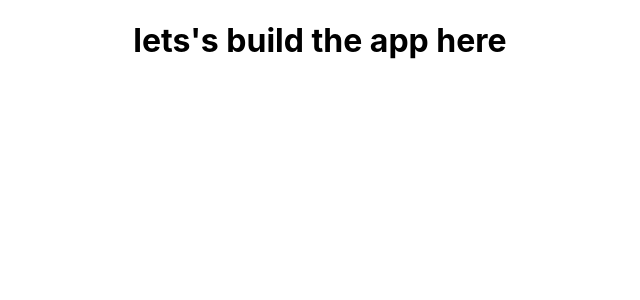
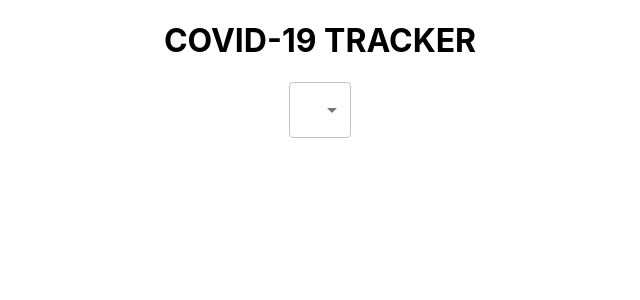
Before and after one commit to amadou-20/covid-19-tracker, a React (Create React App) app: page / in a window 1280 px wide. Shown: the top 300 px of the page, without its empty margins (320-960 px from the left). Built offline with nearby package versions, Linux system fonts and the light colour scheme.

Commit message:
this the select form

```diff
--- a/package.json
+++ b/package.json
@@ -3,6 +3,8 @@
   "version": "0.1.0",
   "private": true,
   "dependencies": {
+    "@material-ui/core": "^4.11.2",
+    "@material-ui/icons": "^4.11.2",
     "@testing-library/jest-dom": "^5.11.6",
     "@testing-library/react": "^11.2.2",
     "@testing-library/user-event": "^12.6.0",
--- a/src/App.js
+++ b/src/App.js
@@ -1,11 +1,23 @@
 import React from "react";
 import './App.css';
+import { MenuItem, FormControl, Select, Card, CardContent  } from '@material-ui/core';
 
 function App() {
 
   return (
     <div className="App">
-      <h1>lets's build the app here</h1>
+      <h1>COVID-19 TRACKER</h1>
+      <FormControl className="app_dropdown">
+        <Select
+          variant="outlined"
+          value="abc"
+        >
+         <MenuItem value="worldwide">Worldwide</MenuItem>
+         <MenuItem value="worldwide">option 2</MenuItem>
+         <MenuItem value="worldwide">option 3</MenuItem>
+         <MenuItem value="worldwide">Deeeeeew</MenuItem>
+        </Select>
+      </FormControl>
     </div>
   );
 }
```
Also changed, not shown: 2 other files (tests, documents, lock files or other folders).
